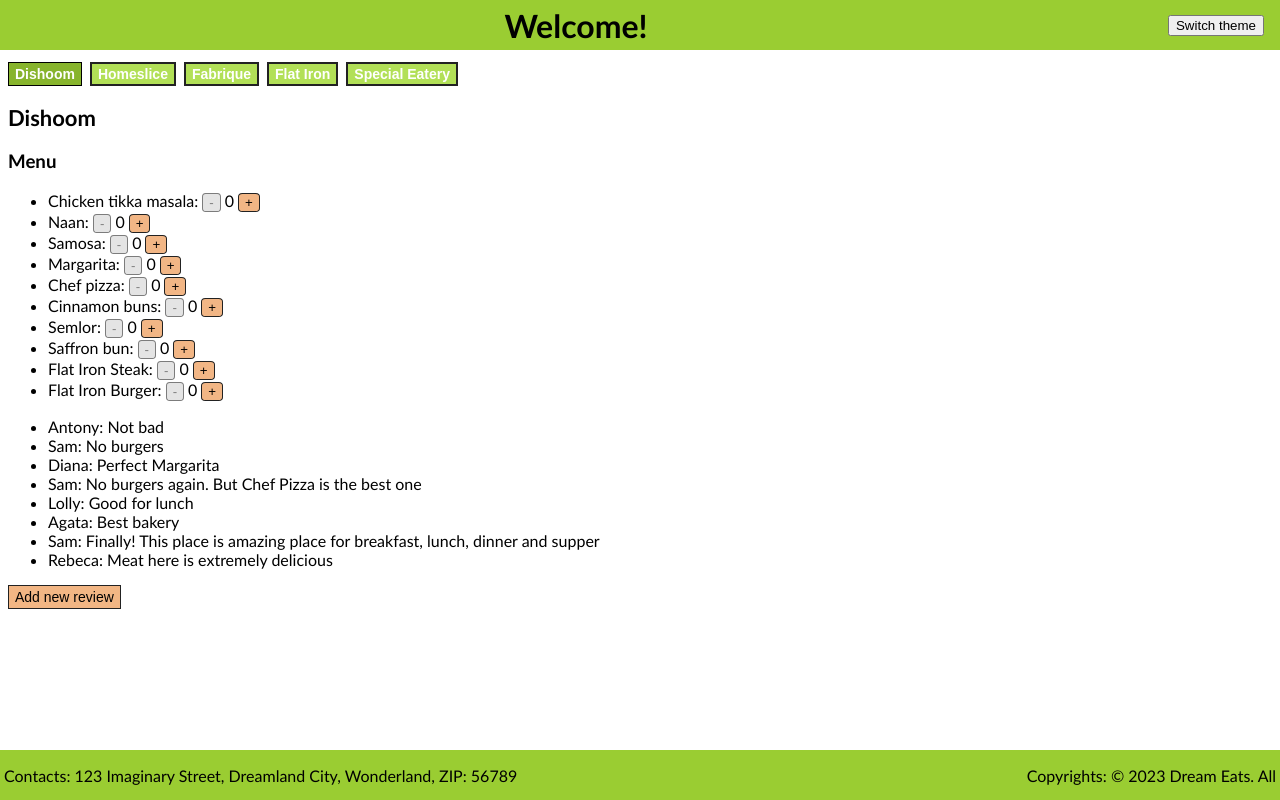
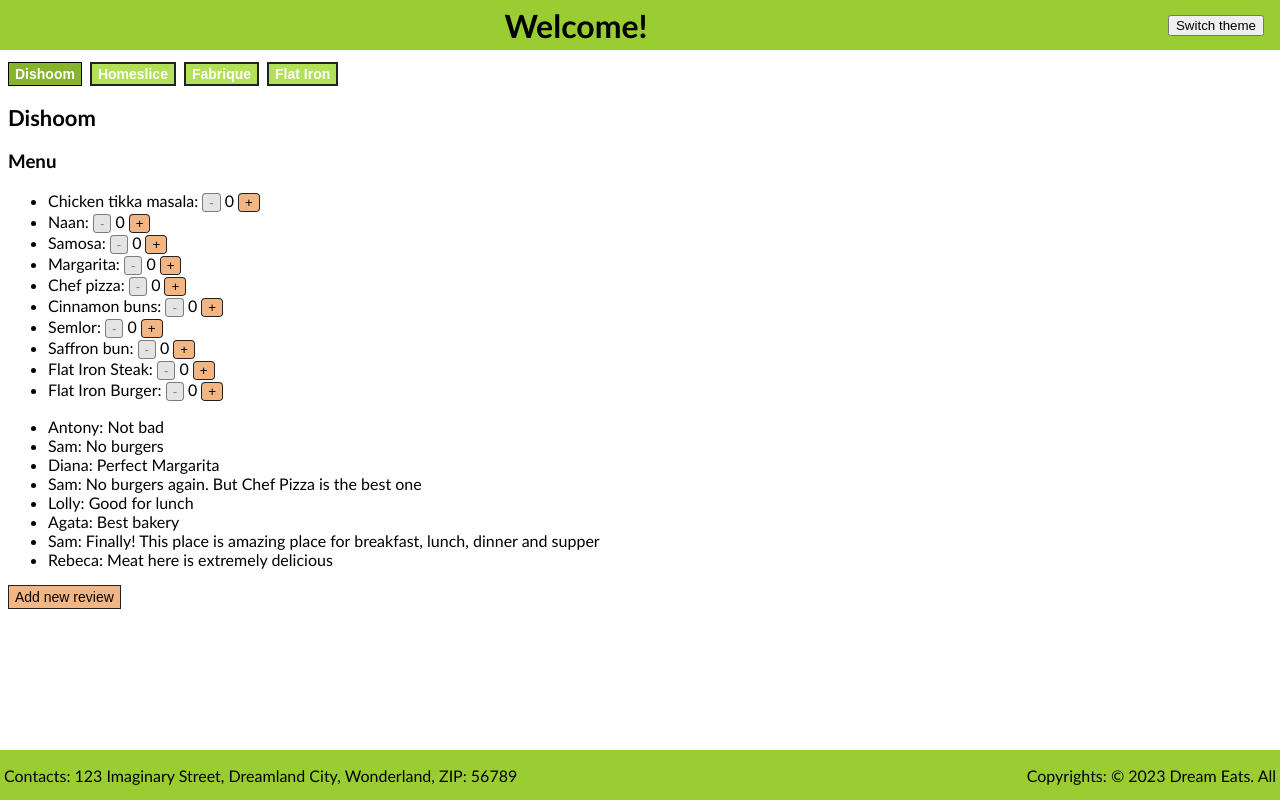
Before and after one commit to DbrmnPhrh/react-20230914, a React (Vite) app: page / in a window 1280 px wide. Built offline with nearby package versions, Linux system fonts and the light colour scheme.

Commit message:
Обращение к ресторанам по id вместо индекса

```diff
--- a/src/components/RestaurantTabs/component.jsx
+++ b/src/components/RestaurantTabs/component.jsx
@@ -1,12 +1,14 @@
 import classNames from "classnames";
+import { useSelector } from "react-redux";
 import { Tab } from "../Tab/component";
 
-export const RestaurantTabs = ({restaurants, onTabClick, activeRestaurantIndex}) => {
+export const RestaurantTabs = ({onTabClick, activeRestaurantId}) => {
+  	const restaurantIds = useSelector(state => state.restaurant.ids);
 
     return <div className={classNames("display-flex", 'margin-t-3')}>
-              {restaurants.map((restaurant, index) => (
-                <div key={restaurant.id} className={classNames("margin-l-2")}>
-                  <Tab title={restaurant.name} onClick={() => onTabClick(index)} type={index === activeRestaurantIndex ? "active" : "primary"} />
+              {restaurantIds.length > 0 && restaurantIds.map(id => (
+                <div key={id} className={classNames("margin-l-2")}>
+                  <Tab restaurantId={id} onClick={() => onTabClick(id)} type={id === activeRestaurantId ? "active" : "primary"} />
                 </div>
               ))}
            </div>
--- a/src/components/Tab/component.jsx
+++ b/src/components/Tab/component.jsx
@@ -1,8 +1,10 @@
+import { useSelector } from "react-redux";
 import { Button } from "../Button/component";
 
-export const Tab = ({title, onClick, type}) => {
+export const Tab = ({restaurantId, onClick, type}) => {
+  const restaurant = useSelector(state => state.restaurant.entities[restaurantId]);
   return <Button
-    children={title}
+    children={restaurant.name}
     onClick={onClick}
     type={type}
     size="medium"
--- a/src/pages/Main/component.jsx
+++ b/src/pages/Main/component.jsx
@@ -1,20 +1,21 @@
 import { useState } from 'react'
-import { restaurants } from '../../../constants/mock'
+import { useSelector } from 'react-redux'
 import { Layout } from '../../components/Layout/component'
 import { Restaurant } from '../../components/Restaurant/component'
 import { RestaurantTabs } from '../../components/RestaurantTabs/component'
 
 export const MainPage = () => {
-	const [activeRestaurantIndex, setActiveRestaurantIndex] = useState(0);
-	// const restaurantIds = useSelector(state => state.restaurant.ids);
+	const restaurantIds = useSelector(state => state.restaurant.ids);
+	const restaurants = useSelector(state => state.restaurant.entities);
+	const [activeRestaurantId, setActiveRestaurantId] = useState(restaurantIds[0]);
+
 	return (
 			<Layout>
 				<RestaurantTabs
-					restaurants={restaurants}
-					onTabClick={setActiveRestaurantIndex}
-					activeRestaurantIndex={activeRestaurantIndex}
+					onTabClick={setActiveRestaurantId}
+					activeRestaurantId={activeRestaurantId}
 				/>
-				<Restaurant restaurant={restaurants[activeRestaurantIndex]} />
+				<Restaurant restaurant={restaurants[activeRestaurantId]} />
 			</Layout>
 	)
 }
```
